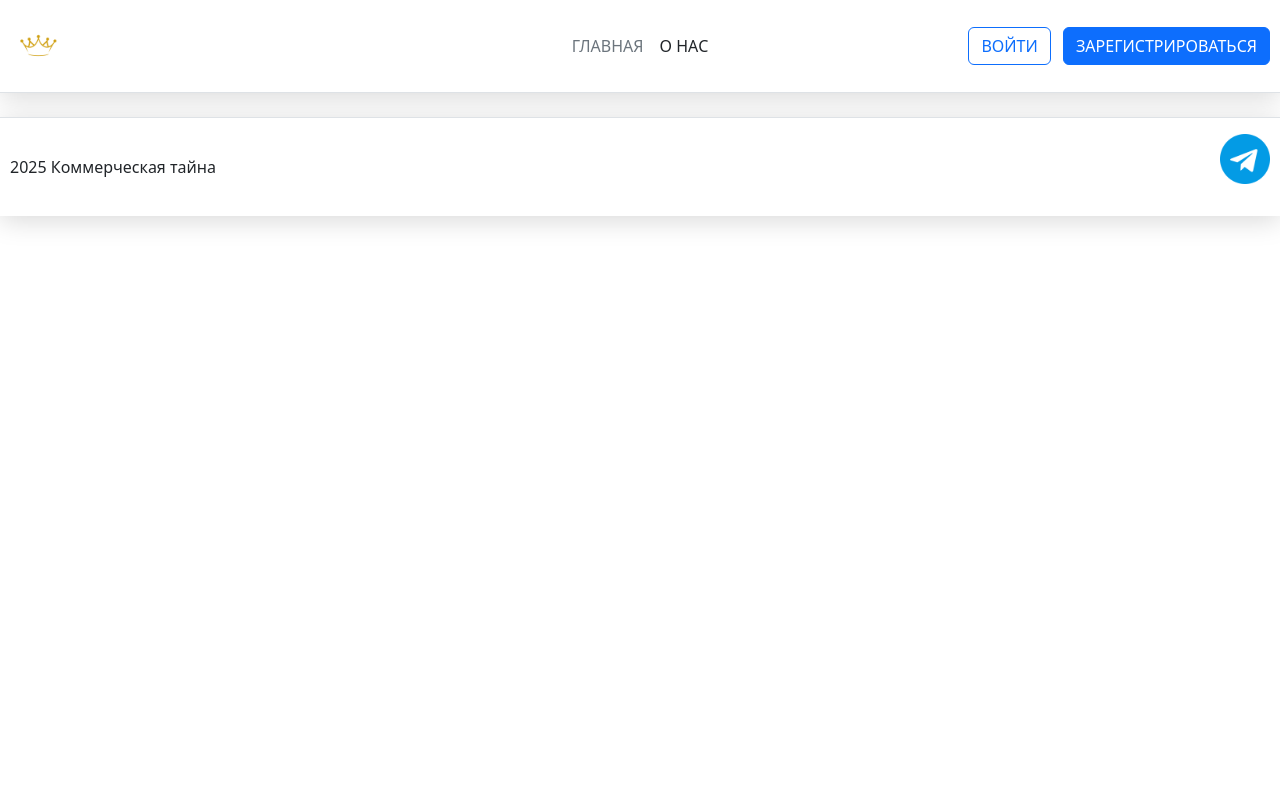
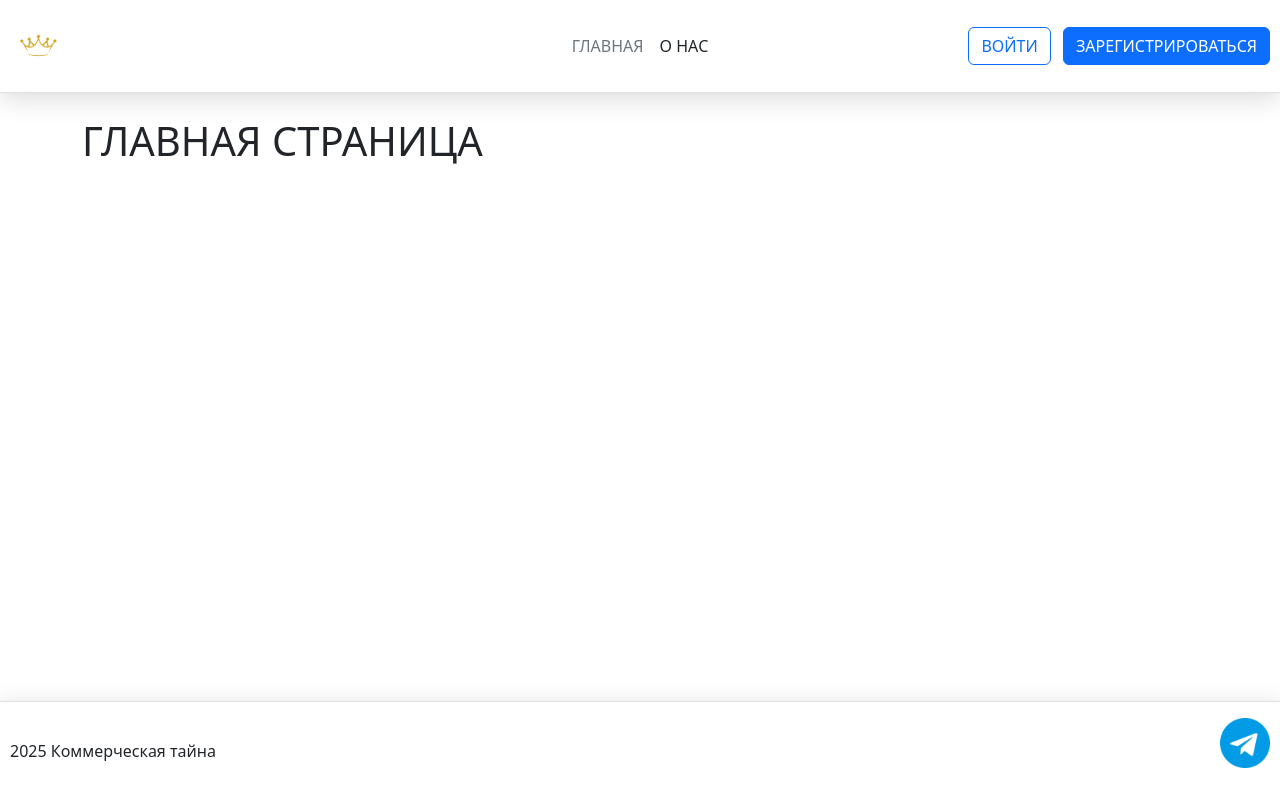
Before and after one commit to 07Rinat07/newflask, a Flask app: page / in a window 1280 px wide. Run offline with Flask 3, Linux system fonts and the light colour scheme.

Commit message:
Fixing style to html and Adding info-notes to database

```diff
--- a/app.py
+++ b/app.py
@@ -6,9 +6,9 @@ app.config['SQLALCHEMY_DATABASE_URI'] = 'sqlite:///newflask.db'
 
 db = SQLAlchemy(app)
 
+app = Flask(__name__)  # 👈 static автоматически = ./static/
 
-
-class Post(db.Model):
+class Post(db.Model):  # type: ignore
     id = db.Column(db.Integer, primary_key=True)
     title= db.Column(db.String(300), nullable=False)
     text= db.Column(db.Text, nullable=False)
@@ -19,6 +19,11 @@ def index():
     return render_template('index.html')
 
 
+@app.route("/create")
+def create():
+        return render_template('create.html')
+
+
 
 @app.route("/about")
 def about():
--- a/static/css/main.css
+++ b/static/css/main.css
@@ -1,33 +1,42 @@
-/* HEADER */
-.header__img{
+html, body {
+    height: 100%;
+    margin: 0;
+    padding: 0;
+}
+
+.page {
+    display: flex;
+    flex-direction: column;
+    min-height: 100vh;
+}
+
+main {
+    flex: 1;
+}
+
+/* Убираем sticky у футера */
+footer {
+    padding: 10px;
+    background: #fff;
+    box-shadow: 0 5px 25px rgba(0, 0, 0, 0.15);
+}
+
+/* Остальные стили */
+.header__img {
     height: 60px;
     width: 60px;
 }
 
+.footer__img {
+    height: 50px;
+    width: 50px;
+}
 
-/* закрепляю хедеер к верху */
-header{
-  position: sticky;
+header {
+    position: sticky;
     top: 0;
     padding: 10px;
     z-index: 1000;
     background: #fff;
-    -webkit-box-shadow: 0 5px 25px rgba(0, 0, 0, 0.15);
-            box-shadow: 0 5px 25px rgba(0, 0, 0, 0.15);
+    box-shadow: 0 5px 25px rgba(0, 0, 0, 0.15);
 }
-
-/* FOOTER */
-.footer__img{
-    height: 50px;
-    width: 50px;
-}
-
-footer{
-  position: sticky;
-    top: 50;
-    padding: 10px;
-    z-index: 1000;
-    background: #fff;
-    -webkit-box-shadow: 0 5px 25px rgba(0, 0, 0, 0.15);
-            box-shadow: 0 5px 25px rgba(0, 0, 0, 0.15);
-}
--- a/templates/base.html
+++ b/templates/base.html
@@ -5,13 +5,16 @@
     <meta name="viewport"
           content="width=device-width, user-scalable=no, initial-scale=1.0, maximum-scale=1.0, minimum-scale=1.0">
     <meta http-equiv="X-UA-Compatible" content="ie=edge">
-    <link href="https://cdn.jsdelivr.net/npm/bootstrap@5.3.7/dist/css/bootstrap.min.css" rel="stylesheet" integrity="sha384-LN+7fdVzj6u52u30Kp6M/trliBMCMKTyK833zpbD+pXdCLuTusPj697FH4R/5mcr" crossorigin="anonymous">
+    <link href="https://cdn.jsdelivr.net/npm/bootstrap@5.3.7/dist/css/bootstrap.min.css" rel="stylesheet">
     <link rel="stylesheet" href="{{ url_for('static', filename='css/main.css') }}">
     <title>{% block title %}{% endblock %}</title>
 </head>
 <body>
 
-<div class="page">
+<!-- ✅ Flex-контейнер всей страницы -->
+<div class="page d-flex flex-column min-vh-100">
+
+    <!-- ✅ Хедер -->
     <header class="d-flex flex-wrap align-items-center justify-content-center justify-content-md-between py-3 mb-4 border-bottom">
         <a href="/" class="d-flex align-items-center col-md-3 mb-2 mb-md-0 text-dark text-decoration-none">
             <img class="header__img" src="{{ url_for('static', filename='img/7.png') }}" alt="king">
@@ -20,7 +23,6 @@
         <ul class="nav col-12 col-md-auto mb-2 justify-content-center mb-md-0">
             <li><a href="{{ url_for('index') }}" class="nav-link px-2 link-secondary">ГЛАВНАЯ</a></li>
             <li><a href="{{ url_for('about') }}" class="nav-link px-2 link-dark">О НАС</a></li>
-
         </ul>
 
         <div class="col-md-3 text-end">
@@ -28,16 +30,25 @@
             <button type="button" class="btn btn-primary">ЗАРЕГИСТРИРОВАТЬСЯ</button>
         </div>
     </header>
+
+    <!-- ✅ Контент растягивается на всю оставшуюся высоту -->
+    <main class="flex-fill">
+        <div class="container">
             {% block body %}{% endblock %}
+            {% block content %}{% endblock %}
+        </div>
+    </main>
 
- <footer class="d-flex flex-wrap align-items-center justify-content-md-between py-3 my-4 border-top">
+    <!-- ✅ Футер прижат к низу -->
+    <footer class="d-flex flex-wrap align-items-center justify-content-md-between py-3 mt-4 border-top">
         <div class="col-md-4 d-flex align-items-center">
-     <span class="nb-3 ne-2 nb-nd-0 text-noted "> 2025 Коммерческая тайна</span>
+            <span class="nb-3 ne-2 nb-nd-0 text-noted">2025 Коммерческая тайна</span>
         </div>
         <a href="#" class="mb-3 ne-2 nb-nd-0 text-noted text-decoration-none lh-1">
             <img class="footer__img" src="{{ url_for('static', filename='img/tg.png') }}" alt="telegram">
         </a>
     </footer>
+
 </div>
 
 </body>
```
Also changed, not shown: templates/create.html (added, +16 -0 lines). Lines whose indentation alone changed are shown as unchanged.
